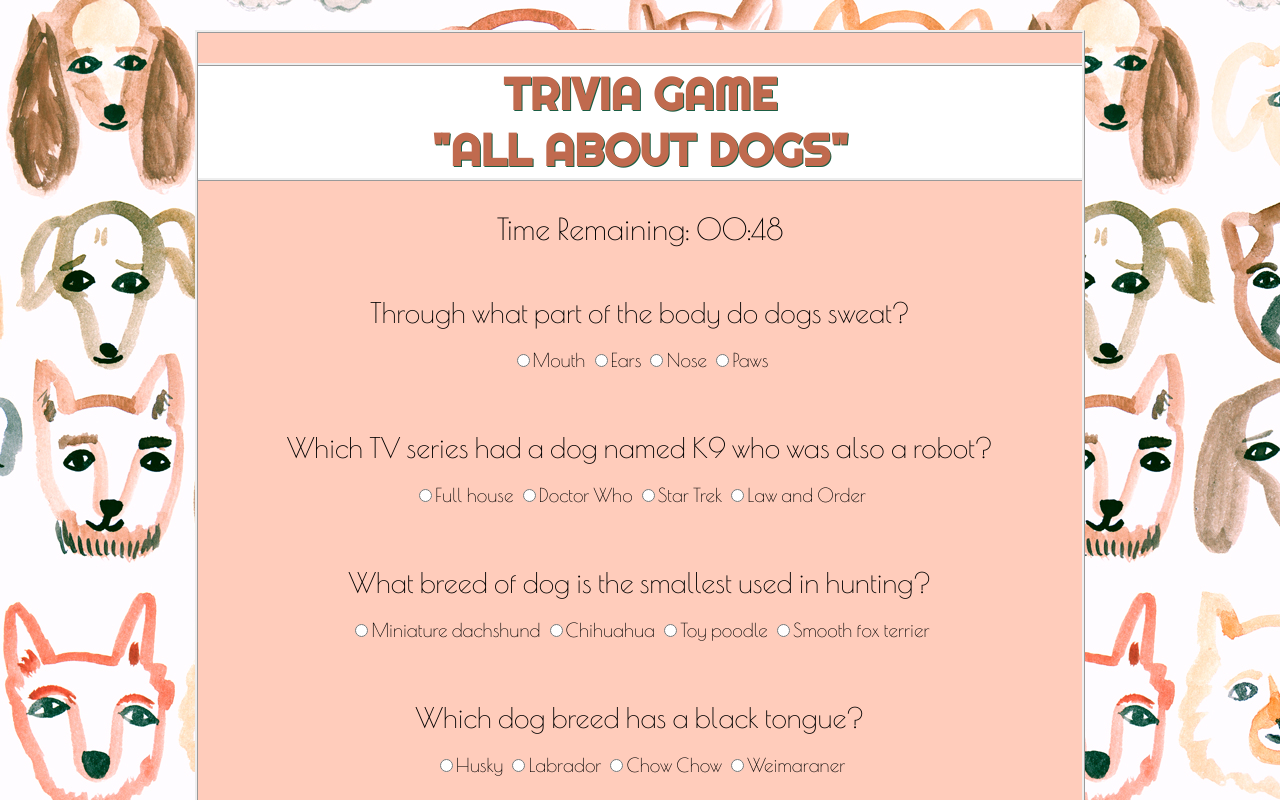
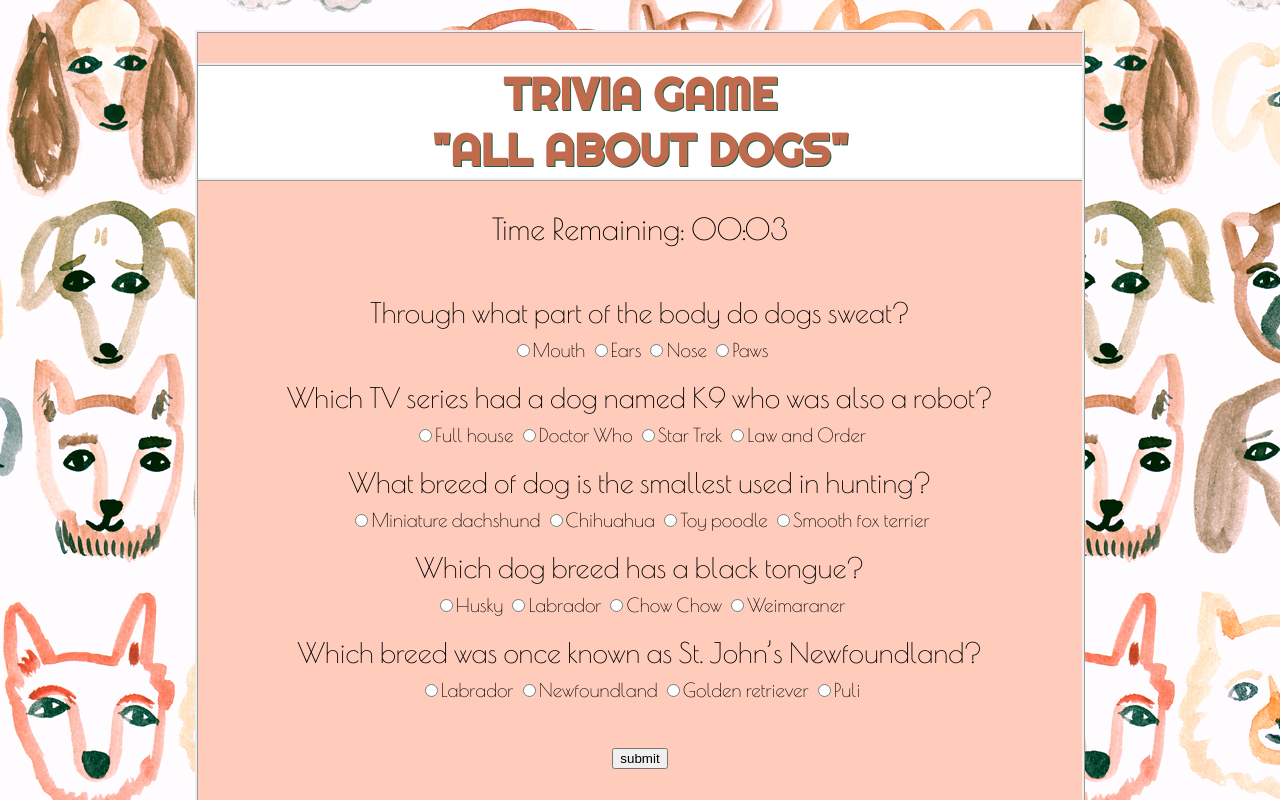
Before and after one commit to jojoxmz/TriviaGame, a plain HTML site: page index.html in a window 1280 px wide. Both pictures are taken after a click on the button "Start". Shown: the top 800 px of the page. Drawn offline with nearby package versions, Linux system fonts and the light colour scheme.

Commit message:
added new ideas

```diff
--- a/assets/css/style.css
+++ b/assets/css/style.css
@@ -66,6 +66,6 @@ form {
 
 p{
 	margin: 0;
-	padding: 20px;
+	padding: 20px 0px 10px 0px;
 	font-size: 28px;
 }
--- a/assets/javascript/app.js
+++ b/assets/javascript/app.js
@@ -1,49 +1,14 @@
-// var questions= [
-// 	{
-// 		question: "Through what part of the body do dogs sweat?",
-// 		correctAnswer: 3,
-// 		allAnswers: ["Mouth", "Ears", "Nose", "Paws"],
-// 	},
-// 	{
-// 		question: "Is Ben the best?",
-// 		correctAnswer: 2,
-// 		allAnswers: ["Nope he's a dumb butt","Who's Ben?", "Abso-freakin-lootely", "Apple pie"]
-// 	},
+var time = 5;
+var results= $('#results');
+var total= 5;
+var correct= 0;
+var incorrect=0;
+var questionsContainer= $('#quiz');
 
-// 	{
-// 		question: "Which TV series had a dog named K9 who was also a robot?",
-// 		correctAnswer: 1,
-// 		allAnswers:["Full House", "Doctor Who", "Star Trek", "Law & Order"]
-// 	},
-
-// 	{
-// 		question: "What breed of dog is the smallest used in hunting?",
-// 		correctAnswer: 0,
-// 		allAnswers:["Miniature dachshund", "Chihuahua", "Toy poodle", "Smooth fox terrier"],
-// 	},
-
-// 	{
-// 		question: "Which dog breed has a black tongue?",
-// 		correctAnswer: 2,
-// 		allAnswers:["Husky", "Labrador", "Chow Chow", "Weimaraner"],
-// 	},
-
-// 	{
-// 		question: "Which breed was once known as St. John’s Newfoundland?",
-// 		correctAnswer: 0,
-// 		allAnswers:["Labrador", "Newfoundland", "Golden retriever", "Puli"],
-// 	}
-// ];
-
-
-
-var time = 50;
-var stopping = false;
 
 
 function reset() {
 	$("#timer").text("00:00");
-
 	time;
 };
 
@@ -53,6 +18,8 @@ function count() {
 	$("#timer").text('Time Remaining: ' + converted);
 	if (time === 0){
 		stop();
+		results
+
 	};
 };
 
@@ -65,7 +32,12 @@ function stop() {
 	stopping= true;
 	console.log("stopping");
 	clearInterval(intervalId);
-	$('#questions').hide();
+	if (time === 0) {
+		$("#questions").empty();
+	    results.text("You scored: " + correct + " out of " + total);
+	    //return false;
+	  }
+
 };
 
 function timeConverter(t) {
@@ -87,15 +59,6 @@ function timeConverter(t) {
 };
 
 
-var questionsContainer= $('#quiz');
-var results= $('#results');
-var submitButton= $('#submit-button');
-var userAnswer = '';
-
-
-var currentquestionCounter = 0;
-var correctAnswersCounter = 0;
-var incorrectAnswersCounter= 0;
 
 
 $(document).ready(function(){
@@ -112,24 +75,36 @@ $(document).ready(function(){
 
 			$('#questions').show();
 
-            // if answer is correct
-            if($('.correctAnswer').on("click", function(){
-                // add to the number of correct answers
-                correctAnswersCounter ++;
-                console.log('Correct: ' + correctAnswersCounter);
-            }));else if ($('.notCorrect').on("click", function(){
-            	incorrectAnswersCounter ++;
-            	console.log('Incorrect: ' + incorrectAnswersCounter);
-        	}));
+            function submitAnswers(){
 
-        	else if (time === 0) {
-		 	$('#questions').hide();
-		 	$(results).text('Correct: ' + correctAnswersCounter + ' Incorrect: ' + incorrectAnswersCounter + ' Unanswered: ' + unanswered);
-		 	console.log('Correct: ' + correctAnswer + ' Incorrect: ' + incorrectAnswersCounter + ' Unanswered: ' + unanswered);
+			var q1= document.forms["quizform"]["q1"].value;
+			var q2= document.forms["quizform"]["q2"].value;
+			var q3= document.forms["quizform"]["q3"].value;
+			var q4= document.forms["quizform"]["q4"].value;
+			var q5= document.forms["quizform"]["q5"].value;
+
+			for(i= 1; i<total; i++){
+				if(eval('q' + i) == null || eval('q' + i) == ""){
+					return false;
+				};
 			};
 
-		 });
+			var answers= ['d','b','a','c','a'];
+
+			for(i = 1; i < total; i++){
+				if(eval('q' + i) == answers[i -1]){
+					correct++;
+					console.log(correct);
+			}else {
+				incorrect++;
+				console.log(incorrect);
+			};
+			};
+
+			};
+
+	});
 
 
 
-	});
+ });
--- a/index.html
+++ b/index.html
@@ -21,61 +21,52 @@
 			<div id="timer"></div>
 
 				<div id="questions">
-					<form id="questionsForm"></form>
+
+					<form id="quizform" onsubmit="return submitAnswers()">
+
+						<p class="questionList" id="question1">Through what part of the body do dogs sweat?</p>
+							<input type="radio" value="a" name="q1" id="answers1a">Mouth
+							<input type="radio" value="b" name="q1" id="answers1b">Ears
+							<input type="radio" value="c" name="q1" id="answers1c">Nose
+							<input type="radio" value="d" name="q1" id="answers1d">Paws
+
+						<p class="questionList" id="question2">Which TV series had a dog named K9 who was also a robot?</p>
+							<input type="radio" value="a" name="q2" id="answers2a">Full house
+							<input type="radio" value="b" name="q2" id="answers2b">Doctor Who
+							<input type="radio" value="c" name="q2" id="answers2c">Star Trek
+							<input type="radio" value="d" name="q2" id="answers2d">Law and Order
+
+						<p class="questionList" id="question3">What breed of dog is the smallest used in hunting?</p>
+							<input type="radio" value="a" name="q3" id="answers3a">Miniature dachshund
+							<input type="radio" value="b" name="q3" id="answers3b">Chihuahua
+							<input type="radio" value="c" name="q3" id="answers3c">Toy poodle
+							<input type="radio" value="d" name="q3" id="answers3d">Smooth fox terrier
+
+						<p class="questionList" id="question4">Which dog breed has a black tongue?</p>
+							<input type="radio" value="a" name="q4" id="answers4a">Husky
+							<input type="radio" value="b" name="q4" id="answers4b">Labrador
+							<input type="radio" value="c" name="q4" id="answers4c">Chow Chow
+							<input type="radio" value="d" name="q4" id="answers4d">Weimaraner
+
+						<p class="questionList" id="question5">Which breed was once known as St. John’s Newfoundland?</p>
+							<input type="radio" value="a" name="q5" id="answers5a">Labrador
+							<input type="radio" value="b" name="q5" id="answers5b">Newfoundland
+							<input type="radio" value="c" name="q5" id="answers5c">Golden retriever
+							<input type="radio" value="d" name="q5" id="answers5d">Puli
+
+							<br><br><br>
+
+						    <input type="submit" value="submit">
+
+					</form>
 
 
-					<p class="questionList" id="question1">Through what part of the body do dogs sweat?
-						<form>
-							<input type="radio" value="letter" name="answers" class="notCorrect">Mouth
-							<input type="radio" value="letter" name="answers" class="notCorrect">Ears
-							<input type="radio" value="letter" name="answers" class="notCorrect">Nose
-							<input type="radio" value="letter" name="answers" class="correctAnswer">Paws
-						</form>
-					<p>
-
-					<p class="questionList" id="question2">Which TV series had a dog named K9 who was also a robot?
-						<form>
-							<input type="radio" value="letter" name="answers" class="notCorrect">Full house
-							<input type="radio" value="letter" name="answers" class="correctAnswer">Doctor Who
-							<input type="radio" value="letter" name="answers" class="notCorrect">Star Trek
-							<input type="radio" value="letter" name="answers" class="notCorrect">Law and Order
-						</form>
-					</p>
-
-					<p class="questionList" id="question3">What breed of dog is the smallest used in hunting?
-						<form>
-							<input type="radio" value="letter" name="answers" class="correctAnswer">Miniature dachshund
-							<input type="radio" value="letter" name="answers" class="notCorrect">Chihuahua
-							<input type="radio" value="letter" name="answers" class="notCorrect">Toy poodle
-							<input type="radio" value="letter" name="answers" class="notCorrect">Smooth fox terrier
-						</form>
-					</p>
-
-					<p class="questionList" id="question4">Which dog breed has a black tongue?
-						<form>
-							<input type="radio" value="letter" name="answers" class="notCorrect">Husky
-							<input type="radio" value="letter" name="answers" class="notCorrect">Labrador
-							<input type="radio" value="letter" name="answers" class="correctAnswer">Chow Chow
-							<input type="radio" value="letter" name="answers" class="notCorrect">Weimaraner
-						</form>
-					</p>
-
-					<p class="questionList" id="question5">Which breed was once known as St. John’s Newfoundland?
-						<form>
-							<input type="radio" value="letter" name="answers" class="correctAnswer">Labrador
-							<input type="radio" value="letter" name="answers" class="notCorrect">Newfoundland
-							<input type="radio" value="letter" name="answers" class="notCorrect">Golden retriever
-							<input type="radio" value="letter" name="answers" class="notCorrect">Puli
-						</form>
-					</p>
-
-					<button input type="submit" id="submit-button">Submit</button>
 
 				</div>
 
 			<button type="button" id="start-button">Start</button>
 
-			<div id ="results"></div>
+			<div><p id="results"></p> </div>
 
 		</div>
 
```
